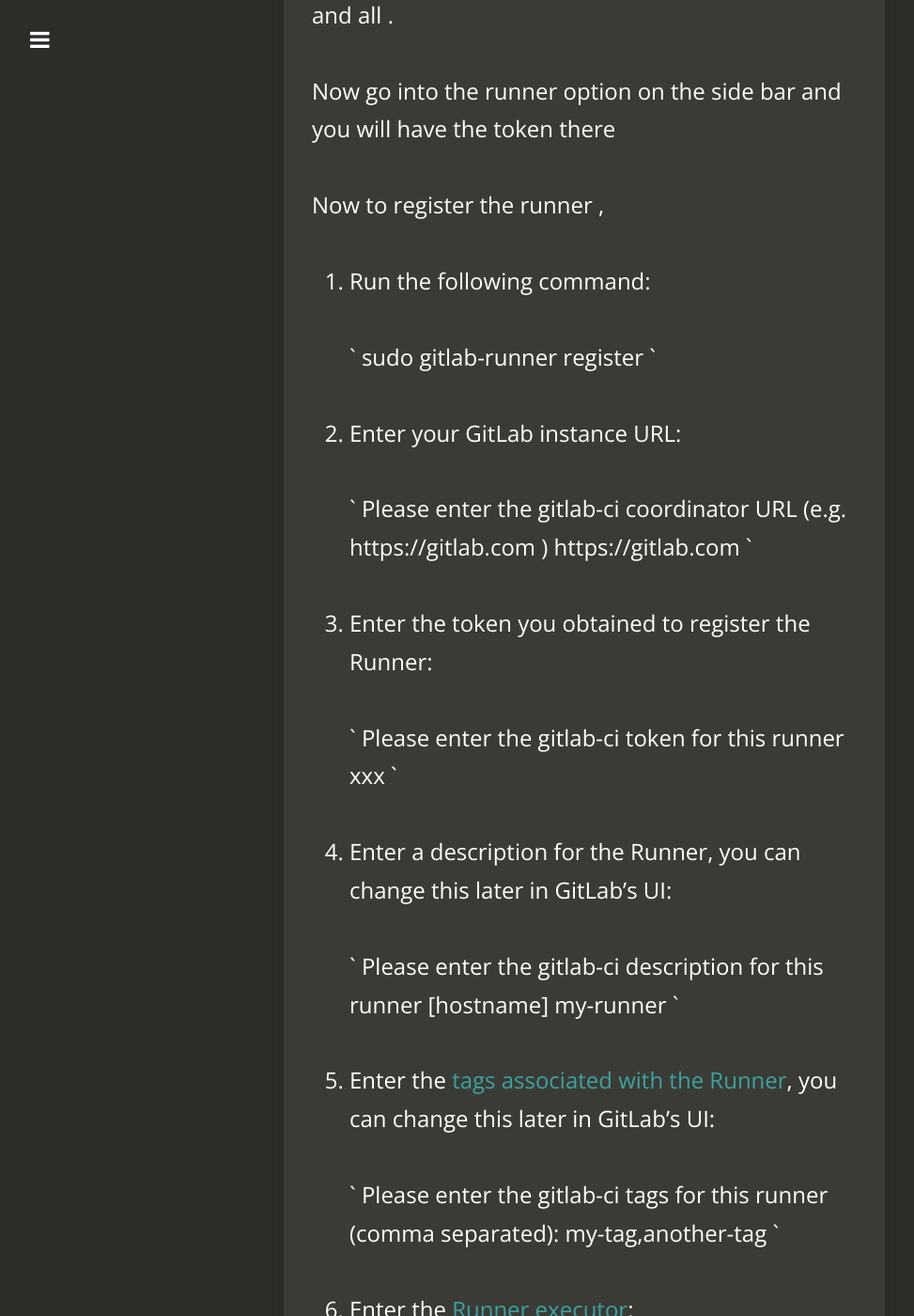
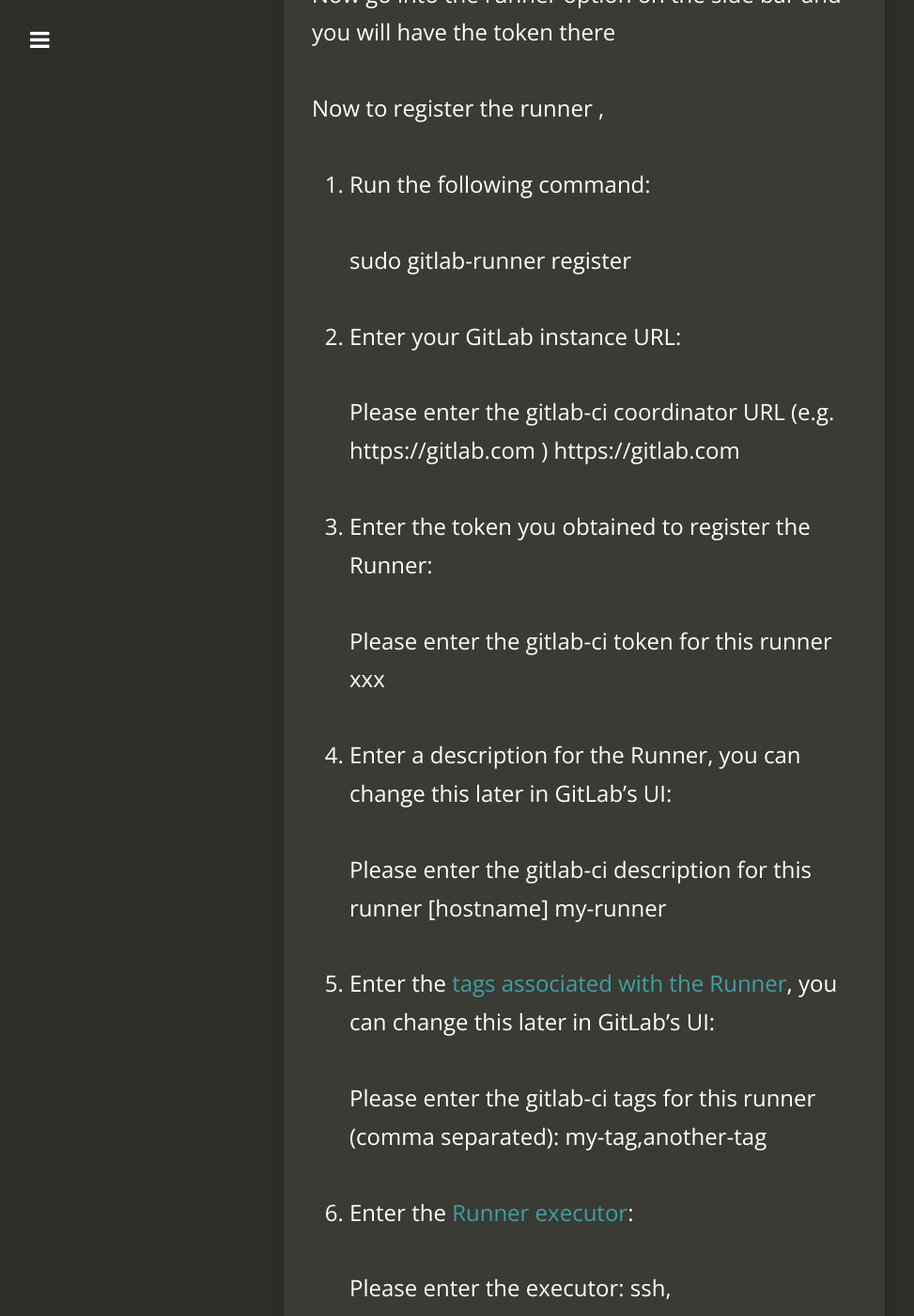
Before and after one commit to Manas-kashyap/Manas-kashyap.github.io, a Jekyll site: the page built from _posts/2019-06-14-Basics-of-gitlab-installation.md, in a window 1280 px wide and 1400 px high, scrolled down 9098 px. Shown: the whole window at 94% size, without its empty margins (18-991 px from the left). Built offline with Jekyll 4.4.1, drawn with Linux system fonts in a browser that asks for light colours; nearby versions of some CDN libraries; comment, search, counter and statistics services are not loaded; some of the changed text lies outside the part shown.

```diff
--- a/_posts/2019-06-14-Basics-of-gitlab-installation.md
+++ b/_posts/2019-06-14-Basics-of-gitlab-installation.md
@@ -145,43 +145,46 @@ Now to register the runner ,
 
 1. Run the following command:
 
-   `
+
     sudo gitlab-runner register
-   `
+
 
 2. Enter your GitLab instance URL:
 
-   `
+
     Please enter the gitlab-ci coordinator URL (e.g. https://gitlab.com )
     https://gitlab.com
-   `
+
 
 3. Enter the token you obtained to register the Runner:
 
-   `
+
     Please enter the gitlab-ci token for this runner
     xxx
-   `
+
 
 4. Enter a description for the Runner, you can change this later in GitLab’s UI:
 
-   `
+
     Please enter the gitlab-ci description for this runner
     [hostname] my-runner
-   `
+
 
 5. Enter the [tags associated with the Runner](https://docs.gitlab.com/ee/ci/runners/#using-tags), you can change this later in GitLab’s UI:
 
-   `
+
     Please enter the gitlab-ci tags for this runner (comma separated):
     my-tag,another-tag
-   `
+
 
 6. Enter the [Runner executor](https://docs.gitlab.com/runner/executors/README.html):
 
-   `Please enter the executor: ssh, docker+machine, docker-ssh+machine, kubernetes, parallels :`
+    Please enter the executor: ssh, docker+machine, docker-ssh+machine, kubernetes, parallels :
 
     enter whatever you want , i personally suggest docker in this case .
+
+
+
 
     **Tip :- In Debian unstable there is a docker package , on the name of docker.io , install it using `apt-get install docker.io` , before proceeding with the CI testing from the gitlab instance**
 
```
Also changed, not shown: other parts of _posts/2019-06-14-Basics-of-gitlab-installation.md (+4 -4 lines).
